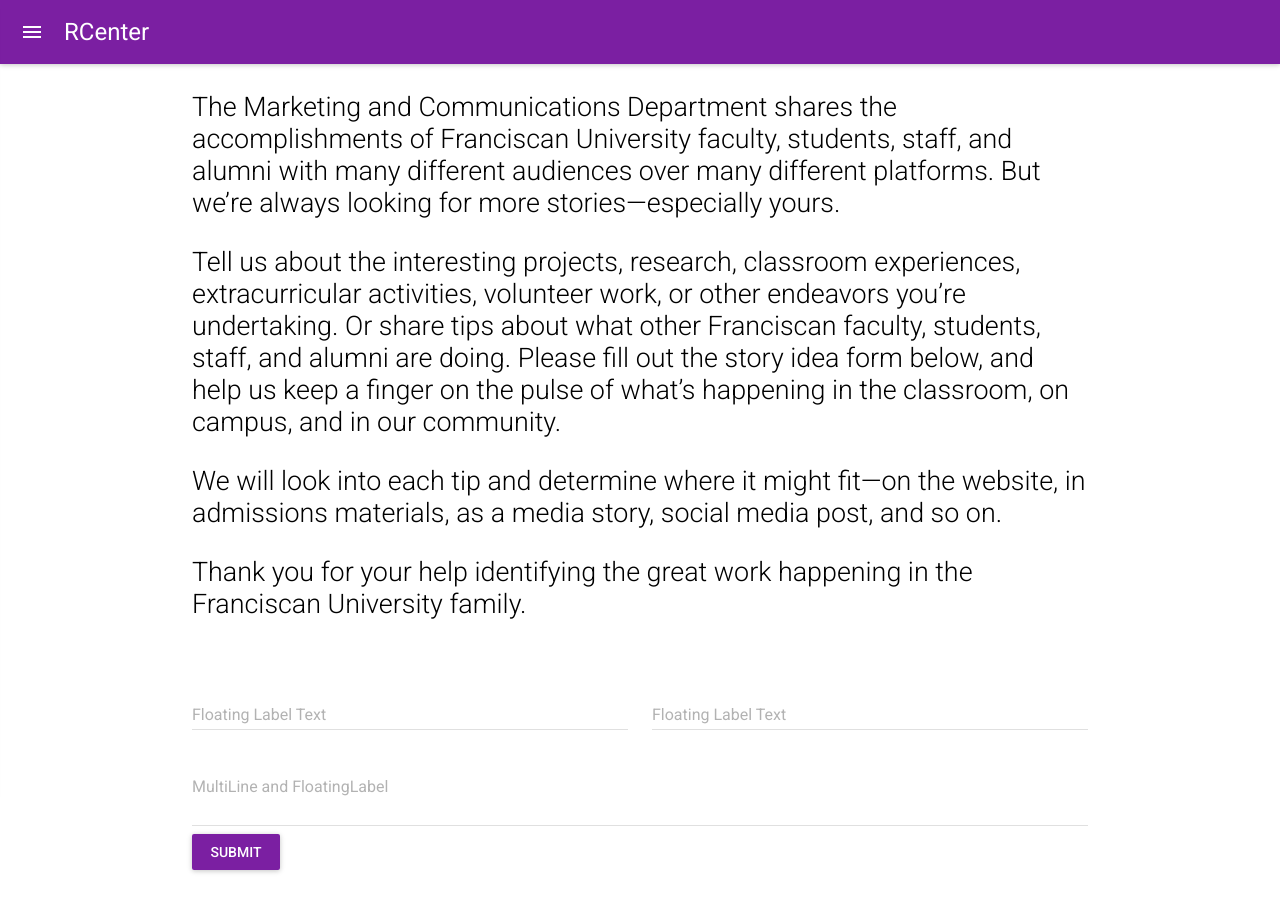
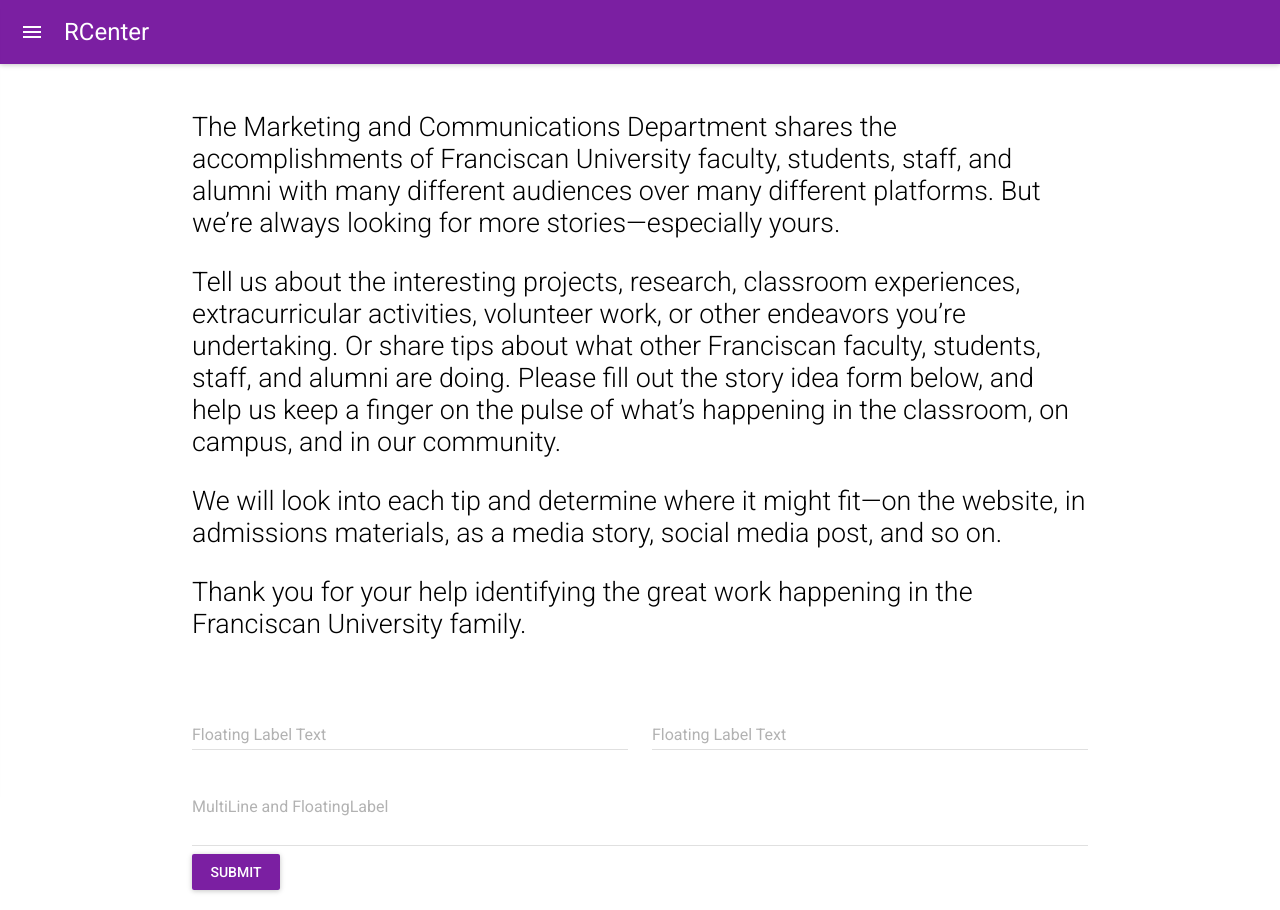
Before and after one commit to MAshrafM/react_center, a React (Create React App) app: page /share-a-story in a window 1280 px wide. Built offline with nearby package versions, Linux system fonts and the light colour scheme; what react-tap-event-plugin would draw is missing.

Commit message:
Style fixes

```diff
--- a/src/components/GenericCard.js
+++ b/src/components/GenericCard.js
@@ -19,7 +19,7 @@
       overlay,
       cardTitle,
       cardSubtitle,
-      action,
+      actions,
       children
     } = this.props
 
--- /dev/null
+++ b/src/components/MaterializeRaisedButton.js
@@ -0,0 +1,36 @@
+import React, { Component } from 'react'
+import RaisedButton from 'material-ui/RaisedButton'
+
+class MaterializeRaisedButton extends Component {
+  constructor(props) {
+    super(props)
+    this.state = {
+      hovered: false
+    }
+  }
+
+  render() {
+    const overlayStyle = {
+      transition: 'all .3s ease-out'
+    }
+
+    if (this.state.hovered) {
+      overlayStyle.backgroundColor = 'rgba(255,255,255, 0.10)'
+      overlayStyle.boxShadow =
+        '0 3px 3px 0 rgba(0,0,0,0.14),' +
+        '0 1px 7px 0 rgba(0,0,0,0.12),' +
+        '0 3px 1px -1px rgba(0,0,0,0.2)'
+    }
+
+    return (
+      <RaisedButton
+        onMouseEnter={() => this.setState({ hovered: true })}
+        onMouseLeave={() => this.setState({ hovered: false })}
+        overlayStyle={overlayStyle}
+        {...this.props}
+      />
+    )
+  }
+}
+
+export default MaterializeRaisedButton
--- a/src/components/SideNav.js
+++ b/src/components/SideNav.js
@@ -34,6 +34,7 @@
           iconClassNameRight="muidocs-icon-navigation-expand-more"
           onLeftIconButtonTouchTap={() =>
             this.setState({ open: !this.state.open })}
+          style={{ 'margin-bottom': '20px' }}
         />
         <Drawer
           open={this.state.open}
--- a/src/views/Story.js
+++ b/src/views/Story.js
@@ -1,6 +1,6 @@
 import React, { Component } from 'react'
 import TextField from 'material-ui/TextField'
-import RaisedButton from 'material-ui/RaisedButton'
+import RaisedButton from '../components/MaterializeRaisedButton'
 import '../styles/responsive-text.css'
 
 class Story extends Component {
```
